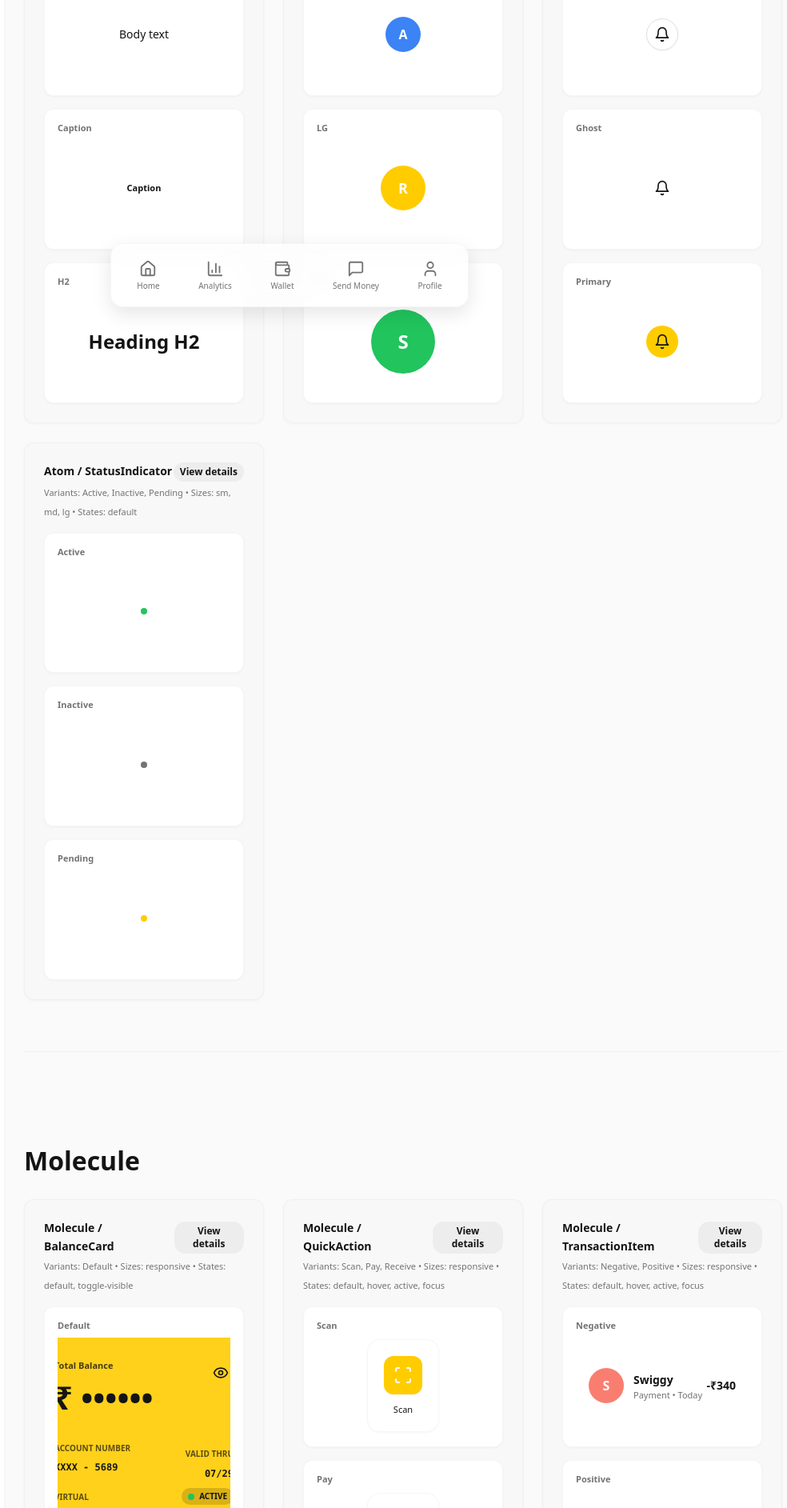
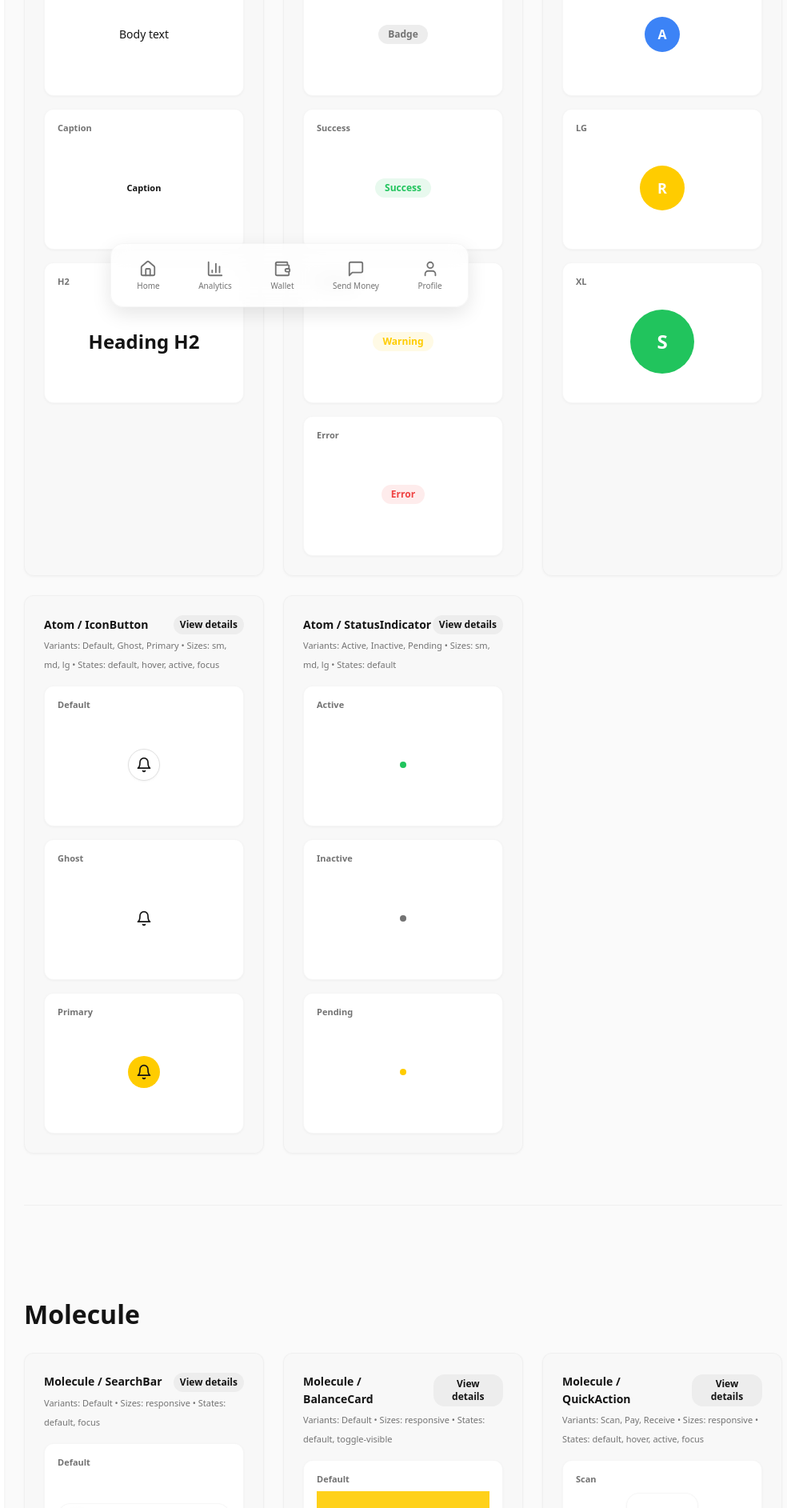
Before and after one commit to Orion-Blue/brutal-indian-palette, a React (Vite) app: page /design-system/catalog-all in a window 1280 px wide. Shown: the part 400-2285 px from the top of the page at 80% size, without its empty margins (278-1262 px from the left). Built offline with nearby package versions, Linux system fonts and the light colour scheme; the HTML template or start-up script is replaced by a standard one.

Commit message:
Update catalogRegistry with imports, categories, new entries, grouping for Template/Page, and placeholders
cgen-ea9003ebc940433db06dd8013c1cb84c

```diff
--- a/src/design-system/catalogRegistry.tsx
+++ b/src/design-system/catalogRegistry.tsx
@@ -3,9 +3,14 @@ import { Text } from '@/components/atoms/Text';
 import { Avatar } from '@/components/atoms/Avatar';
 import { IconButton } from '@/components/atoms/IconButton';
 import { StatusIndicator } from '@/components/atoms/StatusIndicator';
+import { Badge } from '@/components/atoms/Badge';
 import { BalanceCard } from '@/components/molecules/BalanceCard';
 import { QuickAction } from '@/components/molecules/QuickAction';
 import { TransactionItem } from '@/components/molecules/TransactionItem';
+import { SearchBar } from '@/components/molecules/SearchBar';
+import { StatCard } from '@/components/molecules/StatCard';
+import { MenuItem } from '@/components/molecules/MenuItem';
+import { ContactChip } from '@/components/molecules/ContactChip';
 import { QuickActionsGrid } from '@/components/organisms/QuickActionsGrid';
 import { TransactionList } from '@/components/organisms/TransactionList';
 import BottomNav from '@/components/BottomNav';
@@ -13,7 +18,7 @@ import { Header } from '@/components/organisms/Header';
 import { spacing, typography, colors, TokenUsage } from './tokens';
 import { Bell, Scan, Send, ArrowDownToLine, Settings } from 'lucide-react';
 
-export type Category = 'Atom' | 'Molecule' | 'Organism';
+export type Category = 'Atom' | 'Molecule' | 'Organism' | 'Template' | 'Page';
 
 export type Variant = {
   name: string;
@@ -56,6 +61,27 @@ export const registry: ComponentMeta[] = [
     accessibility: ['Semantic role is text; inherits from parent'],
     usageNotes: ['Use for all typography; avoid hardcoded font sizes.'],
     jsxExample: '<Text variant="h2" weight="bold">Heading</Text>',
+  },
+  {
+    category: 'Atom',
+    name: 'Badge',
+    component: Badge as any,
+    variants: [
+      { name: 'Default', render: () => <Badge>Badge</Badge> },
+      { name: 'Success', render: () => <Badge variant="success">Success</Badge> },
+      { name: 'Warning', render: () => <Badge variant="warning">Warning</Badge> },
+      { name: 'Error', render: () => <Badge variant="error">Error</Badge> },
+    ],
+    sizes: ['n/a'],
+    states: ['default'],
+    props: [
+      { name: 'variant', type: 'default|success|warning|error', default: 'default' },
+      { name: 'className', type: 'string' },
+    ],
+    tokens: { colors: ['muted','success','brand-yellow','destructive'] },
+    accessibility: ['Text content is announced; use meaningful labels'],
+    usageNotes: ['Use for small status or counts'],
+    jsxExample: '<Badge variant="success">Paid</Badge>',
   },
   {
     category: 'Atom',
@@ -123,6 +149,19 @@ export const registry: ComponentMeta[] = [
   },
   {
     category: 'Molecule',
+    name: 'SearchBar',
+    component: SearchBar as any,
+    variants: [{ name: 'Default', render: () => <SearchBar placeholder="Search" /> }],
+    sizes: ['responsive'],
+    states: ['default','focus'],
+    props: [{ name: 'onSearchChange', type: '(value: string) => void' }],
+    tokens: { colors: ['card','border','ring'], spacing: ['space-sm','space-md'] },
+    accessibility: ['Input has placeholder; supply label when used'],
+    usageNotes: ['Embed in headers or sections; do not nest forms'],
+    jsxExample: '<SearchBar placeholder="Search" />',
+  },
+  {
+    category: 'Molecule',
     name: 'BalanceCard',
     component: BalanceCard as any,
     variants: [
@@ -182,6 +221,19 @@ export const registry: ComponentMeta[] = [
   },
   {
     category: 'Molecule',
+    name: 'StatCard',
+    component: StatCard as any,
+    variants: [{ name: 'Default', render: () => <StatCard label="Total Sent" value="₹32,180" color="hsl(0, 84%, 60%)" icon="↑" /> }],
+    sizes: ['responsive'],
+    states: ['default','hover','active','focus'],
+    props: [ { name: 'label', type: 'string' }, { name: 'value', type: 'string' }, { name: 'color', type: 'string' }, { name: 'icon', type: 'string' } ],
+    tokens: { colors: ['card','muted','foreground'], spacing: ['space-md'] },
+    accessibility: ['Card is button-like; ensure label describes metric'],
+    usageNotes: ['Use in 2-up or 4-up grids'],
+    jsxExample: '<StatCard label="Transactions" value="127" color="hsl(217, 91%, 60%)" icon="#" />',
+  },
+  {
+    category: 'Molecule',
     name: 'TransactionItem',
     component: TransactionItem as any,
     variants: [
@@ -203,6 +255,32 @@ export const registry: ComponentMeta[] = [
     accessibility: ['Whole row is a button; ensure descriptive name (merchant + amount) when needed'],
     usageNotes: ['Amounts include sign; long names truncate.'],
     jsxExample: '<TransactionItem name="Swiggy" type="Payment" amount="₹340" date="Today" initial="S" color="hsl(6, 93%, 71%)" />',
+  },
+  {
+    category: 'Molecule',
+    name: 'MenuItem',
+    component: MenuItem as any,
+    variants: [{ name: 'Default', render: () => <MenuItem icon={Send} label="Menu Item" value="Value" /> }],
+    sizes: ['responsive'],
+    states: ['default','hover','active','focus'],
+    props: [ { name: 'icon', type: 'LucideIcon' }, { name: 'label', type: 'string' }, { name: 'value', type: 'string' } ],
+    tokens: { colors: ['card','border','muted'], spacing: ['space-md'] },
+    accessibility: ['Button row; ensure focus ring'],
+    usageNotes: ['Use in settings or menus'],
+    jsxExample: '<MenuItem icon={Send} label="Payments" value="UPI" />',
+  },
+  {
+    category: 'Molecule',
+    name: 'ContactChip',
+    component: ContactChip as any,
+    variants: [{ name: 'Default', render: () => <ContactChip name="Priya" initial="P" color="hsl(340, 82%, 70%)" /> }],
+    sizes: ['responsive'],
+    states: ['default','hover','active','focus'],
+    props: [ { name: 'name', type: 'string' }, { name: 'initial', type: 'string' }, { name: 'color', type: 'string' } ],
+    tokens: { colors: ['card','muted','border'], spacing: ['space-sm'] },
+    accessibility: ['Button with visible name'],
+    usageNotes: ['Use in grids of contacts'],
+    jsxExample: '<ContactChip name="Amit" initial="A" color="hsl(217, 91%, 60%)" />',
   },
   {
     category: 'Organism',
@@ -375,8 +453,8 @@ export const registry: ComponentMeta[] = [
 ];
 
 export function getGroupedRegistry(){
-  const groups: Record<'Atom'|'Molecule'|'Organism', ComponentMeta[]> = { Atom: [], Molecule: [], Organism: [] };
-  for(const item of registry){ groups[item.category].push(item); }
+  const groups: Record<Category, ComponentMeta[]> = { Atom: [], Molecule: [], Organism: [], Template: [], Page: [] } as any;
+  for(const item of registry){ (groups as any)[item.category].push(item); }
   return groups;
 }
 
@@ -391,3 +469,14 @@ export function manifest(basePreviewUrl: string){
   }));
   return { project: 'App', count: items.length, items };
 }
+
+// Placeholder entries for discovered but unregistered components
+export const placeholders: ComponentMeta[] = [
+  {
+    category: 'Atom',
+    name: 'NavLink',
+    component: null,
+    variants: [ { name: 'Default', render: () => <div className="text-xs text-muted-foreground">⚠ Placeholder — render failed: src/components/NavLink.tsx</div> } ],
+    sizes: ['n/a'], states: ['n/a'], props: [], tokens: {}, accessibility: ['n/a'], usageNotes: ['Wrapper over react-router NavLink']
+  },
+];
```
